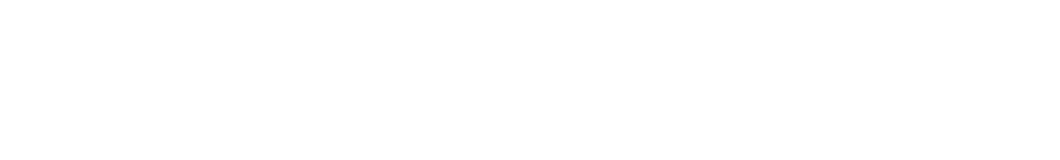
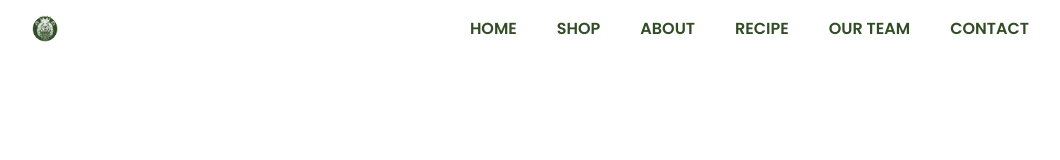
Before and after one commit to nathalyjsvieira/Rei-do-Malte, a plain HTML site: page index.html in a window 1280 px wide. Shown: the whole page, without its empty margins (103-1163 px from the left). Drawn offline with nearby package versions, Linux system fonts and the light colour scheme.

Commit message:
adding the navbar

```diff
--- a/index.html
+++ b/index.html
@@ -1,21 +1,56 @@
 <!DOCTYPE html>
 <html lang="en">
+
 <head>
     <meta charset="UTF-8">
     <meta name="viewport" content="width=device-width, initial-scale=1.0">
     <title>Rei do Malte Cervejaria</title>
 
-    <!-- Link para css-->
-     <link rel="stylesheet" href="style.css">
+    <!-- Link to css-->
+    <link rel="stylesheet" href="style.css">
     <!-- Boxicons-->
-    <link rel="stylesheet"
-    href="https://cdn.jsdelivr.net/npm/boxicons@latest/css/boxicons.min.css">
+    <link rel="stylesheet" href="https://cdn.jsdelivr.net/npm/boxicons@latest/css/boxicons.min.css">
 
 </head>
+
 <body>
+    <!-- NAVBAR -->
+    <header>
+        <a href="#" class="logo"><img src="img/logo-vb.png" alt="" srcset=""></a>
+        <div class="bx bx-menu" id="menu-icon"></div>
 
-    <!-- Link para Js -->
-     <script src="main.js"></script>
+        <ul class="navbar">
+            <li><a href="#home">Home</a></li>
+            <li><a href="#shop">Shop</a></li>
+            <li><a href="#about">About</a></li>
+            <li><a href="#recipe">Recipe</a></li>
+            <li><a href="#team">Our Team</a></li>
+            <li><a href="#contact">Contact</a></li>
+
+
+        </ul>
+
+    </header>
+
+
+
+
+
+
+
+
+
+
+
+
+
+
+
+
+
+    <!-- Link to Js -->
+    <script src="main.js"></script>
 
 </body>
+
 </html>
--- a/style.css
+++ b/style.css
@@ -25,3 +25,44 @@ section {
 img {
     width: 100%;
 }
+header{
+    position: fixed;
+    width: 100%;
+    top: 0;
+    right: 0;
+    z-index: 1000;
+    display: flex;
+    align-items: center;
+    justify-content: space-between;
+    background: white;
+    box-shadow: 0 4px 41px rgb(14, 55, 54 / 14%);
+    padding: 15px 10%;
+    transition: 0.2s;
+}
+.logo{
+    display: flex;
+    align-items: center;
+}
+.logo img {
+    width: 40px;
+}
+.navbar{
+    display: flex;
+}
+.navbar a{
+    font-size: 1 rem;
+    padding: 11px 20px;
+    color: var(--second-color);
+    font-weight: 600;
+    text-transform: uppercase;
+}
+
+.navbar a:hover{
+    color: var(--main-color);
+}
+#menu-icon{
+    font-size: 24px;
+    cursor: pointer;
+    z-index: 1001;
+    display: none;
+}
```
Also changed, not shown: img/logo-vb.png (added).
